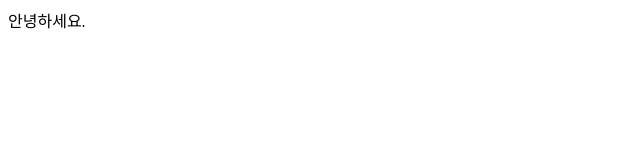
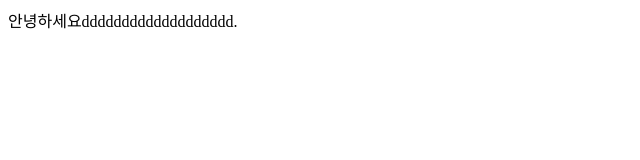
Before and after one commit to kslhk8/study, a plain HTML site: page index.html in a window 1280 px wide. Shown: the whole page, without its empty margins (0-640 px from the left). Drawn offline with Linux system fonts and the light colour scheme.

Commit message:
안녕하세요 메시지를 넣었음

```diff
--- a/index.html
+++ b/index.html
@@ -5,6 +5,6 @@
     <title>Document</title>
 </head>
 <body>
-    안녕하세요.
+    안녕하세요ddddddddddddddddddd.
 </body>
 </html>
```
